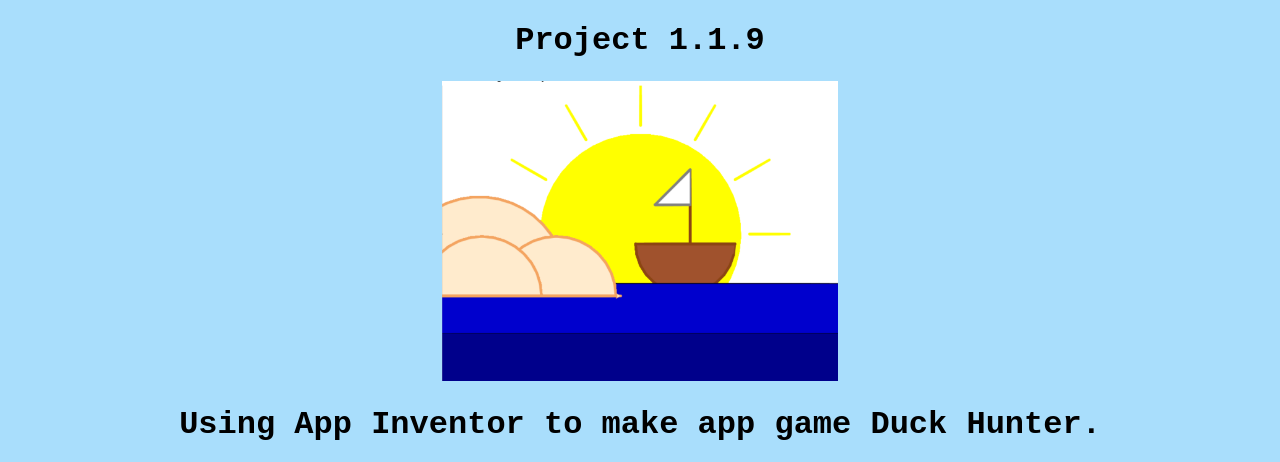
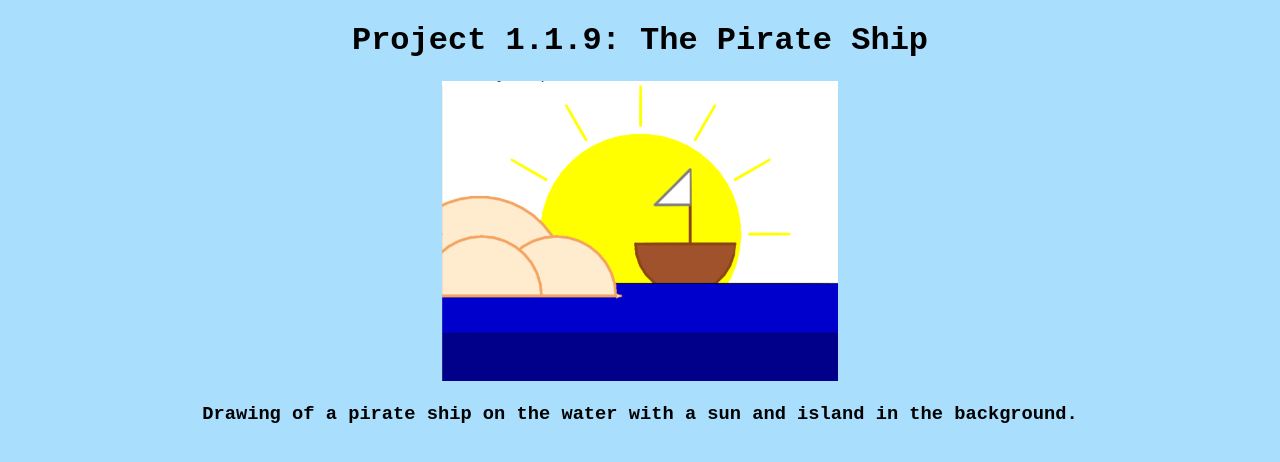
Before and after one commit to kamrynpeterson/cs2025, a plain HTML site: page portfolio.html in a window 1280 px wide. Shown: the part 409-871 px from the top of the page. Drawn offline with Linux system fonts and the light colour scheme; files whose address does not match are found by name.

Commit message:
Update portfolio.html

```diff
--- a/portfolio.html
+++ b/portfolio.html
@@ -12,8 +12,9 @@
     <h1 style="font-family: Courier New">My Computer Science Portfolio</h1>
       <img src="https://static.vecteezy.com/system/resources/previews/024/666/240/original/portfolio-concept-preview-folder-presentation-artist-designer-or-photographer-briefcase-with-work-gallery-and-file-collection-modern-flat-cartoon-style-illustration-on-white-background-vector.jpg" width="400" height="300">
       <br>
-    <h1 style="font-family: Courier New">Project 1.1.9</h1>
+    <h1 style="font-family: Courier New">Project 1.1.9: The Pirate Ship</h1>
       <img src="C:\Users\1905223\Pictures\pirate_ship.png" height="300">
+      <h3 style="font-family: Courier New">Drawing of a pirate ship on the water with a sun and island in the background.</h3>
       <br>
     <h1 style="font-family: Courier New">   Using App Inventor to make app game Duck Hunter.</h1>
       <a target="_blank" href="images/DuckHunter.aia">
```
